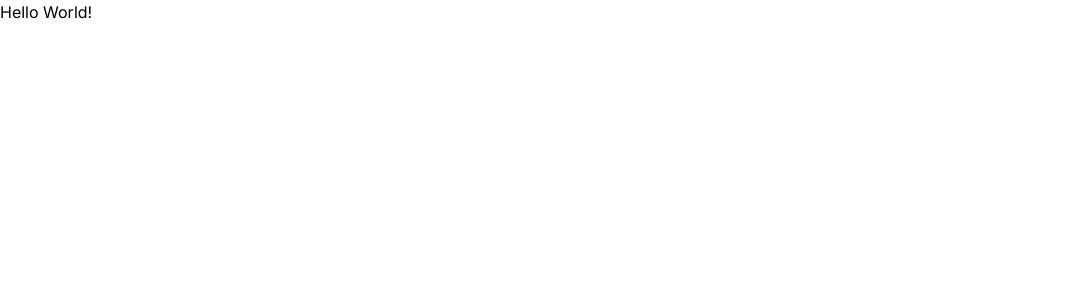
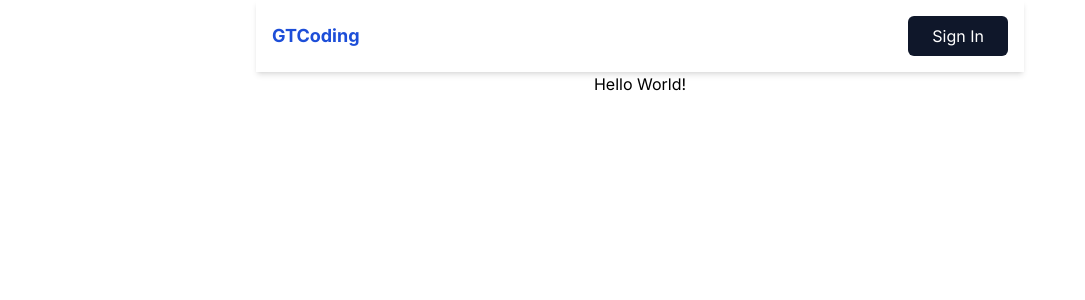
Before and after one commit to far0kh/NextJs-Google-Authentication, a Next.js app: page / in a window 1280 px wide. Shown: the top 300 px of the page, without its empty margins (0-1085 px from the left). Built offline with nearby package versions, Linux system fonts and the light colour scheme; no server answers.

Commit message:
install next-auth and add navbar

```diff
--- a/app/layout.tsx
+++ b/app/layout.tsx
@@ -1,6 +1,7 @@
 import type { Metadata } from "next";
 import { Inter } from "next/font/google";
 import "./globals.css";
+import Navbar from "@/components/Navbar";
 
 const inter = Inter({ subsets: ["latin"] });
 
@@ -17,7 +18,10 @@ export default function RootLayout({
   return (
     <html lang="en">
       <body className={inter.className}>
-        {children}
+        <div className="max-w-3xl mx-auto text-center">
+          <Navbar />
+          <main>{children}</main>
+        </div>
       </body>
     </html>
   );
--- /dev/null
+++ b/components/Navbar.tsx
@@ -0,0 +1,30 @@
+"use client";
+
+import Link from "next/link";
+import { signIn, signOut, useSession } from "next-auth/react";
+
+export default function Navbar() {
+  const { status } = useSession();
+  return (
+    <div className="p-4 flex justify-between items-center shadow-md">
+      <Link className="font-bold text-lg text-blue-700" href={"/"}>
+        GTCoding
+      </Link>
+      {status === "authenticated" ? (
+        <button
+          onClick={() => signOut()}
+          className="bg-slate-900 text-white px-6 py-2 rounded-md"
+        >
+          Sign Out
+        </button>
+      ) : (
+        <button
+          onClick={() => signIn("google")}
+          className="bg-slate-900 text-white px-6 py-2 rounded-md"
+        >
+          Sign In
+        </button>
+      )}
+    </div>
+  );
+}
```
Also changed, not shown: package.json (+5 -4 lines), 1 other file (tests, documents, lock files or other folders).
